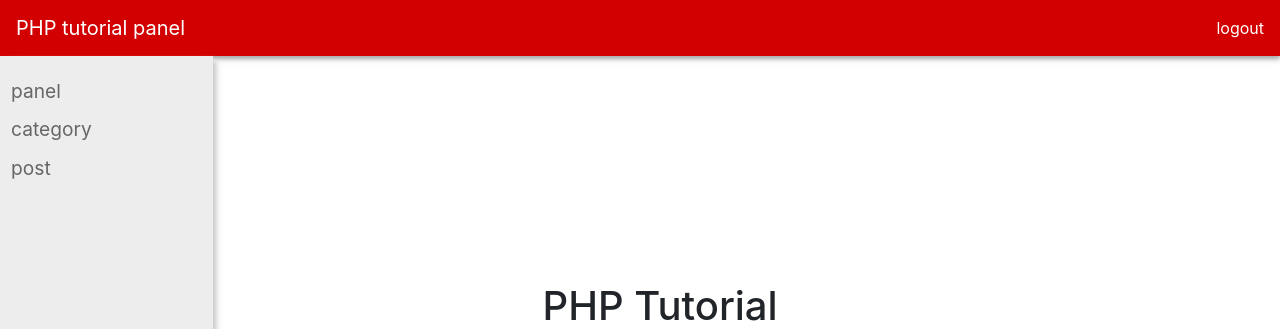
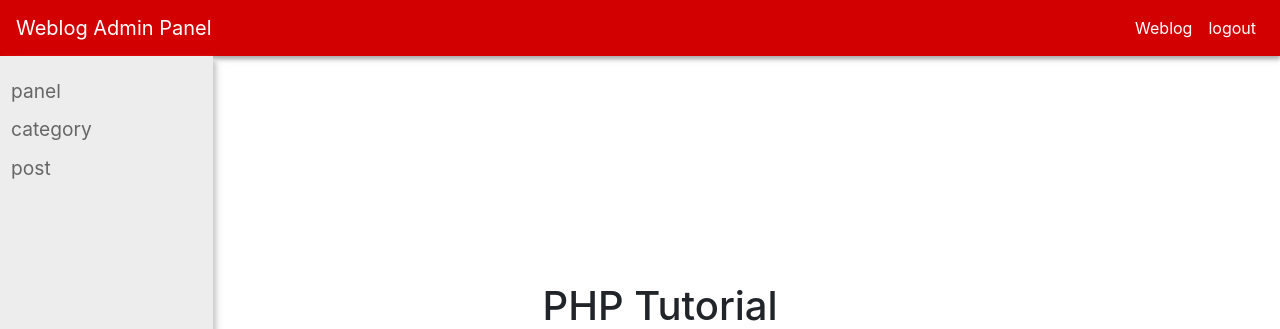
Before and after one commit to Mr-Sepehr-sa/blog, a PHP site: page /blog/panel in a window 1280 px wide. Shown: the top 329 px of the page. Run offline with PHP 8.4, Linux system fonts and the light colour scheme; the visitor is signed in with stand-in values (Sample User, id 1).

Commit message:
fix some links

```diff
--- a/layouts/top-nav.php
+++ b/layouts/top-nav.php
@@ -5,7 +5,7 @@ session_start();
 <link rel="stylesheet" href="<?= asset('assets/css/style.css') ?>" media="all" type="text/css">
 <nav class="navbar navbar-expand-lg navbar-dark bg-blue ">
 
-    <a class="navbar-brand " href="<?= url('panel') ?>">PHP tutorial</a>
+    <a class="navbar-brand " href="<?= url('index.php') ?>">NEW WEBLOG</a>
     <button class="navbar-toggler " type="button " data-toggle="collapse " data-target="#navbarSupportedContent " aria-controls="navbarSupportedContent " aria-expanded="false " aria-label="Toggle navigation ">
         <span class="navbar-toggler-icon "></span>
     </button>
@@ -37,7 +37,8 @@ session_start();
         <a class="text-decoration-none text-white px-2 " href="<?= url('auth/register.php')?>">register</a>
         <a class="text-decoration-none text-white " href="<?= url('auth/login.php')?>">login</a>
         <?php }else{ ?>
-        <a class="text-decoration-none text-white px-2 " href="<?= url('auth/logout.php')?>">logout</a>
+            <a class="text-decoration-none text-white px-2 " href="<?= url('panel') ?>">Panel</a>
+            <a class="text-decoration-none text-white px-2 " href="<?= url('auth/logout.php')?>">logout</a>
         <?php } ?>
 
     </section>
--- a/panel/layouts/top-nav.php
+++ b/panel/layouts/top-nav.php
@@ -1,8 +1,9 @@
 <nav class="navbar navbar-expand-lg navbar-dark bg-red">
-    <a class="navbar-brand" href="<?= url('index.php') ?>">PHP tutorial panel</a>
+    <a class="navbar-brand" href="<?= url('panel') ?>">Weblog Admin Panel</a>
     <section class="collapse navbar-collapse" id="navbarSupportedContent"></section>
     <button class="navbar-toggler" type="button" data-toggle="collapse" data-target="#navbarSupportedContent" aria-controls="navbarSupportedContent" aria-expanded="false" aria-label="Toggle navigation">
         <span class="navbar-toggler-icon"></span>
     </button>
-    <a class="text-decoration-none text-white" href="<?= url('auth/logout.php') ?>">logout</a>
+    <a class="text-decoration-none text-white px-2" href="<?= url('index.php') ?>">Weblog</a>
+    <a class="text-decoration-none text-white px-2" href="<?= url('auth/logout.php') ?>">logout</a>
 </nav>
```
